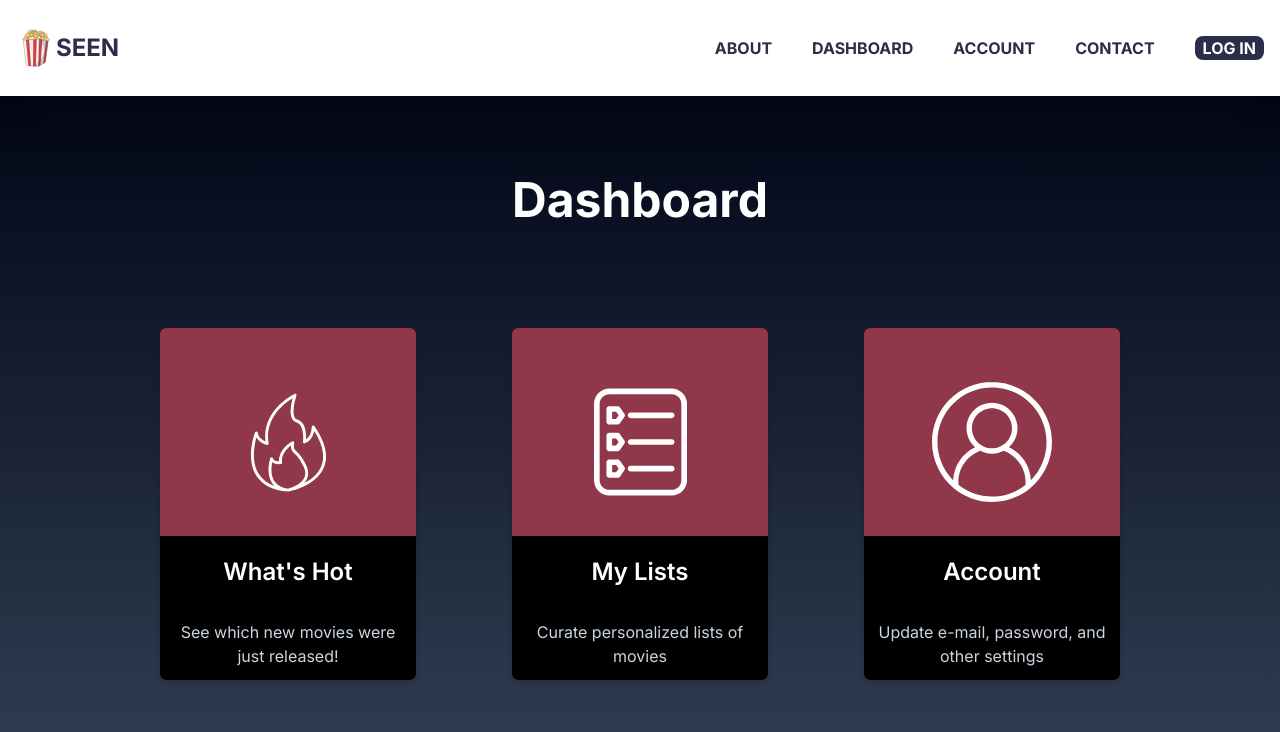
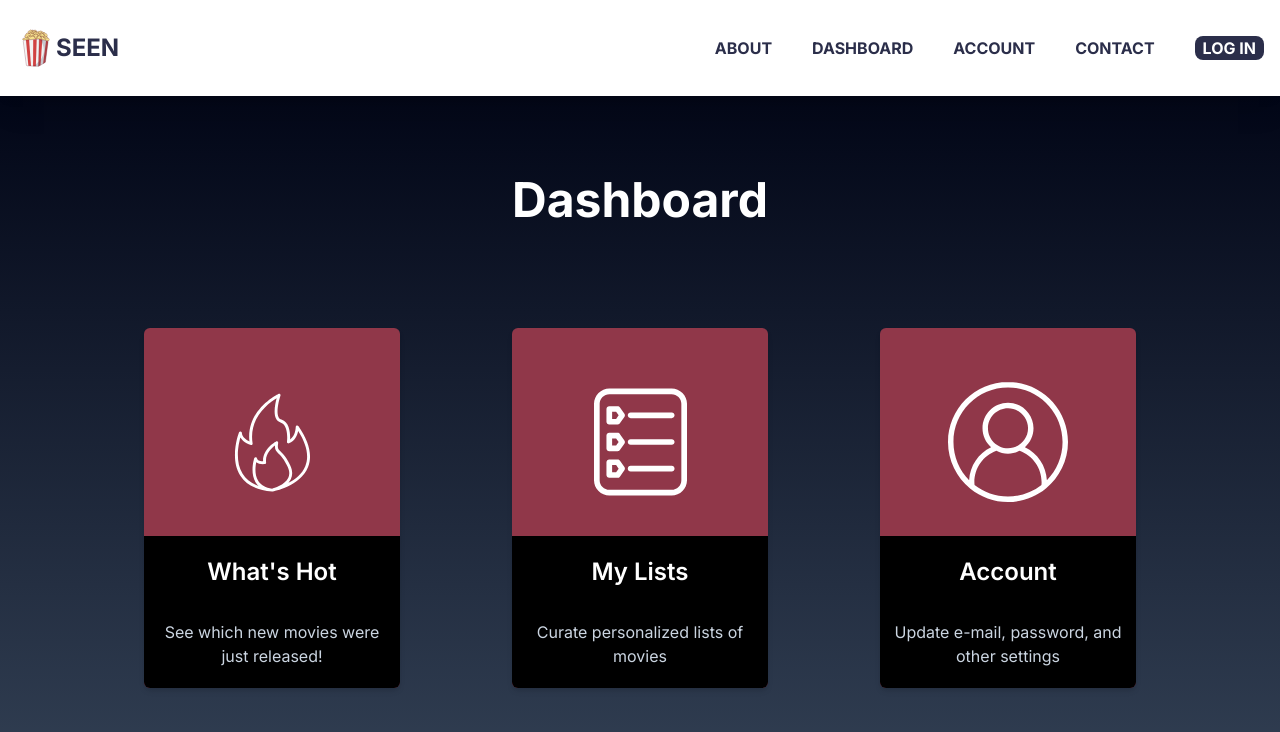
Before and after one commit to mblumx/seen-next, a Next.js app: page /dash in a window 1280 px wide. Shown: the top 732 px of the page. Built offline with nearby package versions, Linux system fonts and the light colour scheme.

Commit message:
Init movies (individual lists) page

```diff
--- a/app/dash/page.tsx
+++ b/app/dash/page.tsx
@@ -12,8 +12,8 @@ const Dash = () => {
           Dashboard
         </h1>
       </div>
-      <div className="flex flex-wrap md:gap-12 justify-center z-0">
-        <div className="0z-0  hover:z-0 hover:cursor-pointer overflow-hidden flex flex-col sm:w-64 w-full  bg-red-950 hover:bg-red-100  duration-100 transition-all rounded-md shadow-md  m-6">
+      <div className="flex flex-wrap md:gap-16 justify-center z-0">
+        <div className="z-0  hover:z-0 hover:cursor-pointer overflow-hidden flex flex-col sm:w-64 w-full  bg-red-950 hover:bg-red-100  duration-100 transition-all rounded-md shadow-md  m-6">
           <Image
             src={fireIcon}
             alt={"What's Hot?"}
@@ -23,7 +23,7 @@ const Dash = () => {
             <h2 className=" text-white text-center font-semibold text-2xl px-2 py-5">
               What&apos;s Hot
             </h2>
-            <p className=" text-slate-300 p-3 text-center">
+            <p className="text-slate-300 p-3 mb-2 text-center">
               See which new movies were just released!
             </p>
           </div>
@@ -39,7 +39,7 @@ const Dash = () => {
             <h2 className=" text-white text-center font-semibold text-2xl px-2 py-5">
               My Lists
             </h2>
-            <p className=" text-slate-300 p-3 text-center">
+            <p className=" text-slate-300 p-3 mb-2 text-center">
               Curate personalized lists of movies
             </p>
           </div>
@@ -55,7 +55,7 @@ const Dash = () => {
             <h2 className=" text-white text-center font-semibold text-2xl px-2 py-5">
               Account
             </h2>
-            <p className=" text-slate-300 p-3 text-center">
+            <p className=" text-slate-300 p-3 mb-2  text-center">
               Update e-mail, password, and other settings
             </p>
           </div>
--- /dev/null
+++ b/app/lists/movies/page.tsx
@@ -0,0 +1,11 @@
+import React from "react"
+
+const Movies = () => {
+  return (
+    <div>
+      <p>Hey Mom</p>
+    </div>
+  )
+}
+
+export default Movies
```
